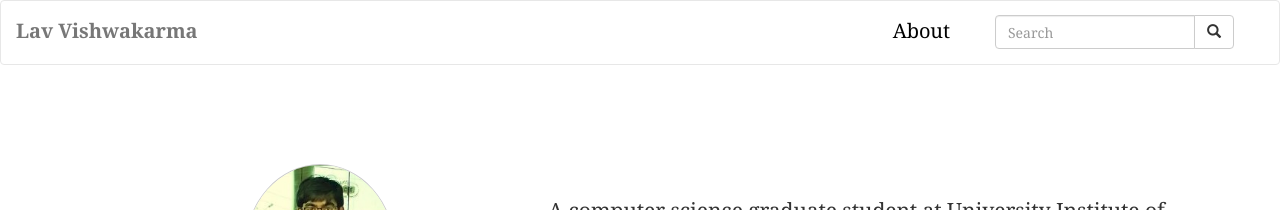
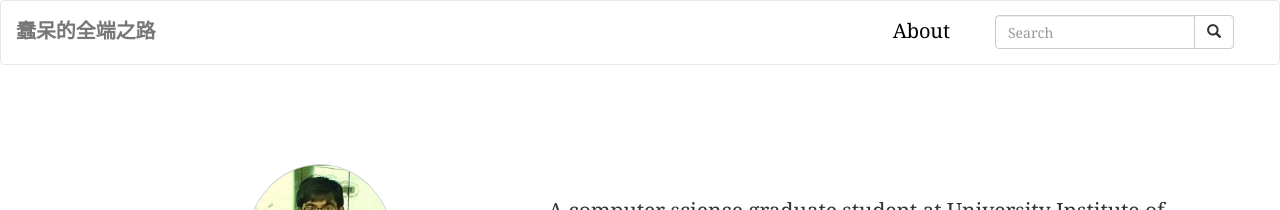
Before and after one commit to kaia-HSU/kaia-HSU.github.io, a Jekyll site: the page built from _pages/aboutme.html, in a window 1280 px wide. Shown: the top 210 px of the page. Built offline with Jekyll 4.4.1, drawn with Linux system fonts in a browser that asks for light colours; comment, search, counter and statistics services are not loaded.

Commit message:
Update global.yml

```diff
--- a/_data/global.yml
+++ b/_data/global.yml
@@ -1,5 +1,5 @@
 # Site Settings
-title: 'Lav Vishwakarma'
+title: '蠢呆的全端之路'
 description: 'My personal Blog'
 url: 'https://lavkumarv.github.io'
 
```
